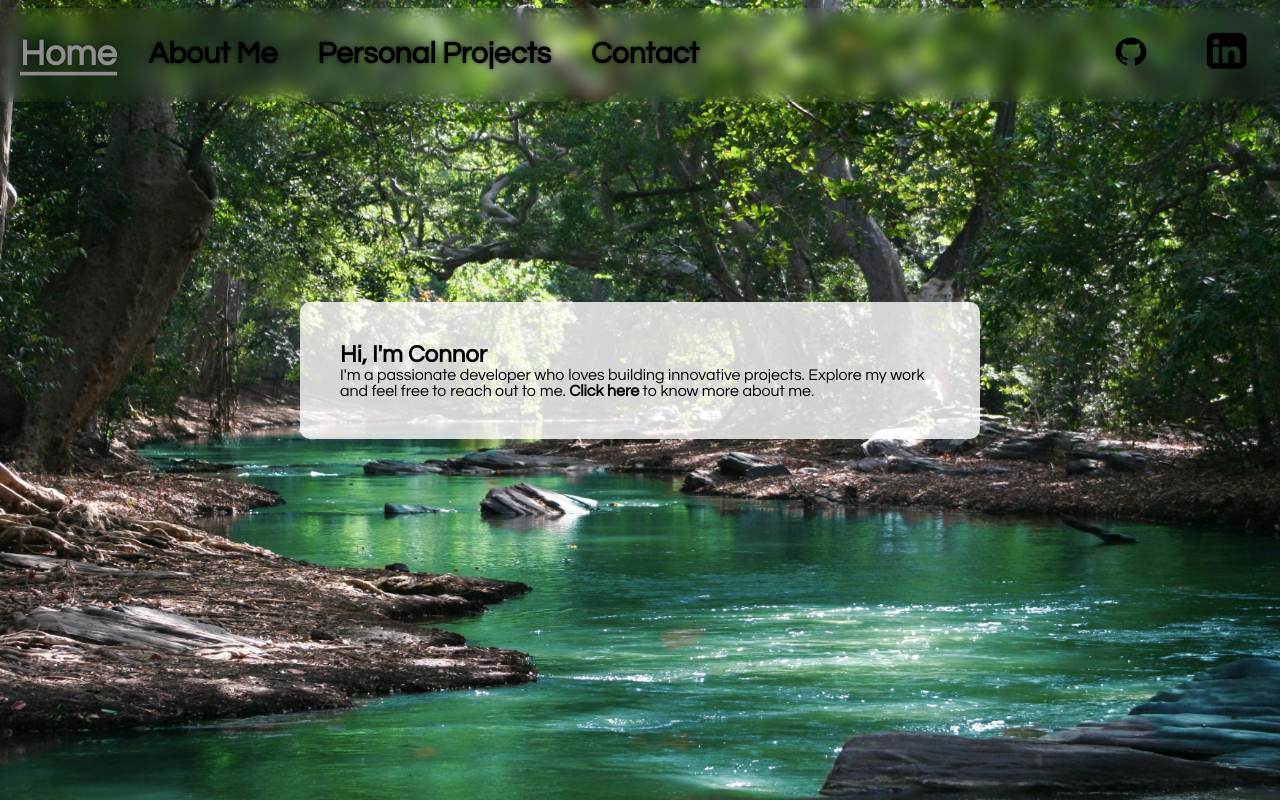
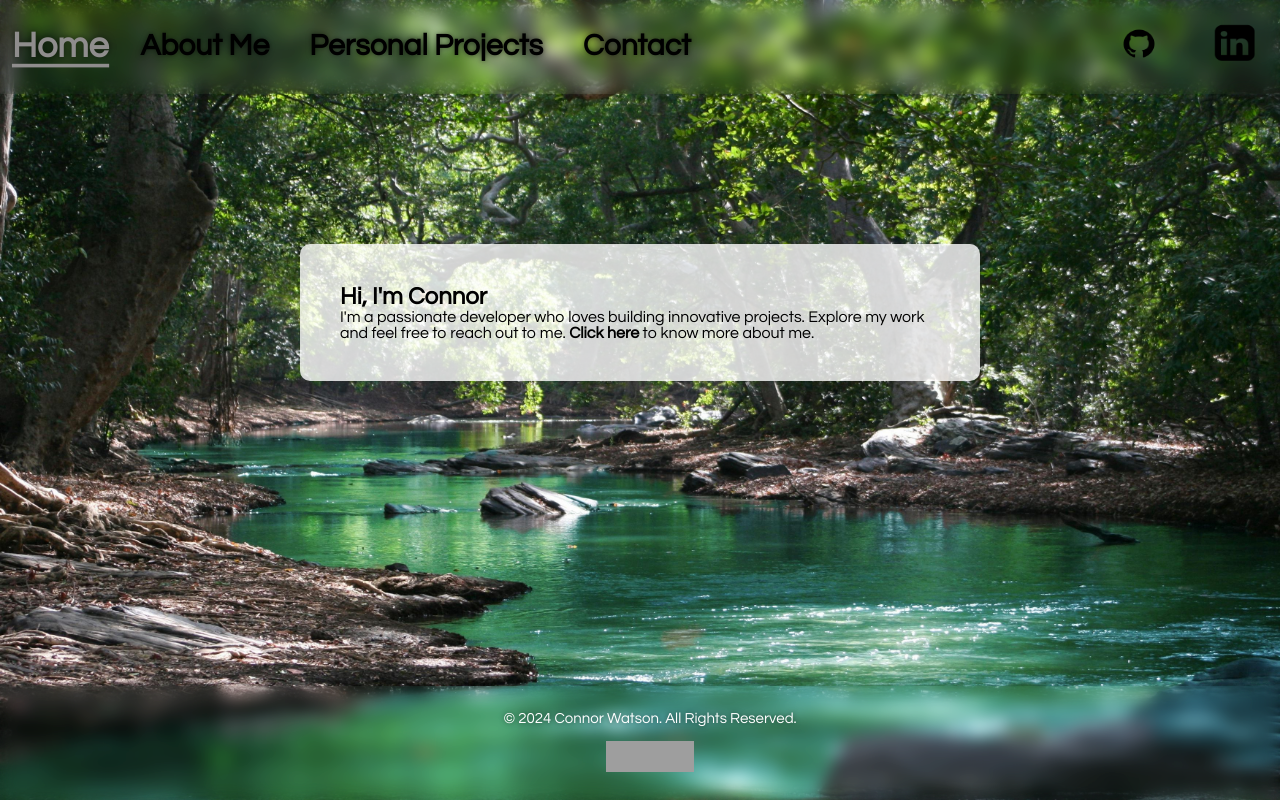
Before and after one commit to CJWatson14/Personal-Page, a plain HTML site: page index.html in a window 1280 px wide. Drawn offline with Linux system fonts and the light colour scheme; grey boxes are pictures that could not be loaded.

Commit message:
Added Footer with copyright and certificate

```diff
--- a/index.html
+++ b/index.html
@@ -48,4 +48,21 @@
     <script src="script.js"></script>
 
 </body>
+<!--Footer Content-->
+<div class="footer-container">
+    <div class="footer-content">
+
+    </div>
+    <footer>
+      <p>© 2024 Connor Watson. All Rights Reserved.</p>
+
+      <p>
+        <a href="http://jigsaw.w3.org/css-validator/check/referer">
+            <img style="border:0;width:88px;height:31px"
+                src="http://jigsaw.w3.org/css-validator/images/vcss-blue"
+                alt="Valid CSS!">
+            </a>
+        </p>
+    </footer>
+</div>
 </html>
--- a/style.css
+++ b/style.css
@@ -1,4 +1,5 @@
 /* General body styling */
+
 body{
     background-image: url("media/pexels-samandgos-709552.jpg");
     background-size: cover;
@@ -7,8 +8,8 @@ body{
     flex-direction: column;
     justify-content: flex-start;
     align-items: center;
-    height: 100;
-
+    height: 100vh;
+    margin: 0;
 }
 
 .home-body{
@@ -19,8 +20,35 @@ body{
     flex-direction: column;
     justify-content: flex-start;
     align-items: center;
-    height: 100;
+    height: 100vh;
 
+
+}
+
+/*Footer Style*/
+
+.footer-container {
+    display: flex;
+    flex-direction: column;
+    font-family: "Century Gothic", CenturyGothic, Geneva, AppleGothic, sans-serif;
+    width: 100%;
+    margin-top: auto;
+    padding-top: 50px;
+}
+
+.footer-content {
+    flex: 1;
+}
+
+footer {
+    text-align: center;
+    padding: 10px;
+    width: 100%;
+    transition: 0.3s ease-out;
+    backdrop-filter: blur(8px) brightness(1.2);
+    text-shadow: 0 0 5px rgba(0, 0, 0, 0.5);
+    color: rgb(255, 255, 255);
+    font-size: 15px;
 }
 
 /* Navigation Styles */
@@ -127,6 +155,7 @@ article {
     box-sizing: border-box;
     opacity: 0;
     animation: fadeIn 2s forwards;
+    margin-bottom: 0;
 }
 
 /* Fade-in Animation */
@@ -182,7 +211,7 @@ article .article-text {
     padding: 20px;
     box-sizing: border-box;
     transition: 0.3s ease-out;
-    padding-top: 200px;
+    padding-top: 150px;
 
 }
 
```
Also changed, not shown: about_me.html (+23 -7 lines), contact_page.html (+18 -0 lines), personal_projects.html (+20 -0 lines), 2 other files.
